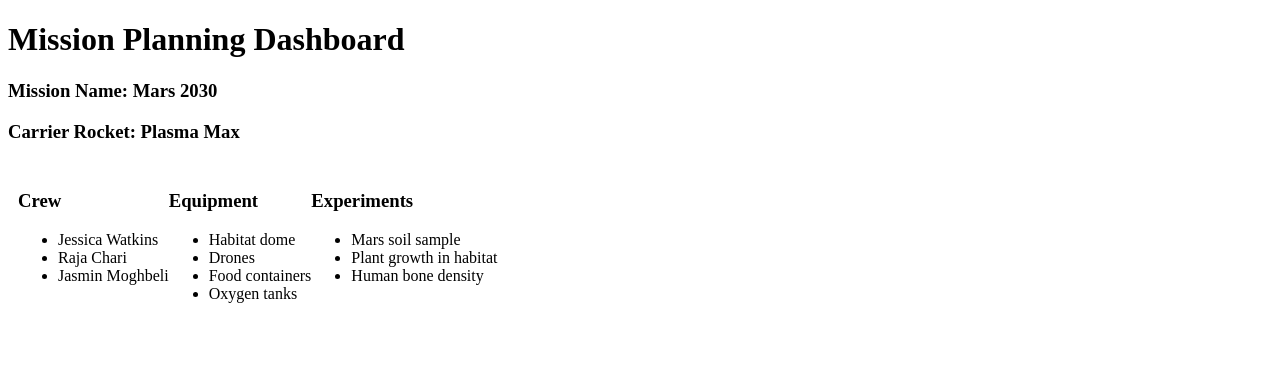
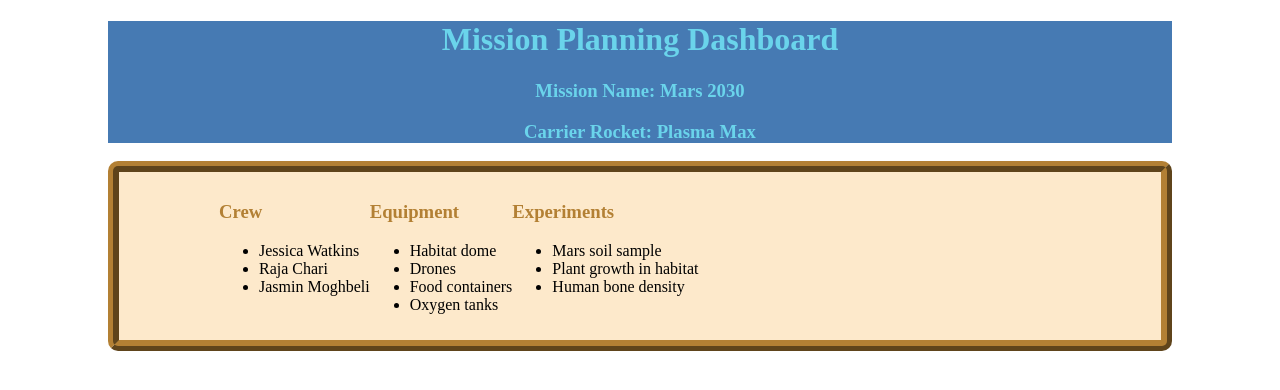
Before and after one commit to jdhunterae/angular-studio1, an Angular app: page / in a window 1280 px wide. Shown: the top 390 px of the page. Built offline with nearby package versions, Linux system fonts and the light colour scheme.

Commit message:
Bonus mission css adjustments

```diff
--- a/src/app/app.component.css
+++ b/src/app/app.component.css
@@ -1,4 +1,10 @@
 .box {
-    display: flex;
-    padding: 10px;
+  display: flex;
+  padding: 10px 100px;
+  margin: 0 100px;
+
+  background-color: #FDE9CB;
+
+  border: 3mm ridge #B38034;
+  border-radius: 10px;
 }
--- a/src/app/crew/crew.component.css
+++ b/src/app/crew/crew.component.css
@@ -0,0 +1,3 @@
+h1, h2, h3, h4, h5, h6 {
+    color: #B38034;
+}
--- a/src/app/equipment/equipment.component.css
+++ b/src/app/equipment/equipment.component.css
@@ -0,0 +1,3 @@
+h1, h2, h3, h4, h5, h6 {
+    color: #B38034;
+}
--- a/src/app/experiments/experiments.component.css
+++ b/src/app/experiments/experiments.component.css
@@ -0,0 +1,3 @@
+h1, h2, h3, h4, h5, h6 {
+    color: #B38034;
+}
--- a/src/app/header/header.component.css
+++ b/src/app/header/header.component.css
@@ -0,0 +1,14 @@
+div {
+  background-color: #467ab3;
+  margin: 0 100px;
+  text-align: center;
+}
+
+h1,
+h2,
+h3,
+h4,
+h5,
+h6 {
+  color: #6ad4eb;
+}
--- a/src/app/header/header.component.html
+++ b/src/app/header/header.component.html
@@ -1,3 +1,5 @@
-<h1>Mission Planning Dashboard</h1>
-<h3>Mission Name: {{missionName}}</h3>
-<h3>Carrier Rocket: {{rocketName}}</h3>
+<div>
+    <h1>Mission Planning Dashboard</h1>
+    <h3>Mission Name: {{missionName}}</h3>
+    <h3>Carrier Rocket: {{rocketName}}</h3>
+</div>
```
